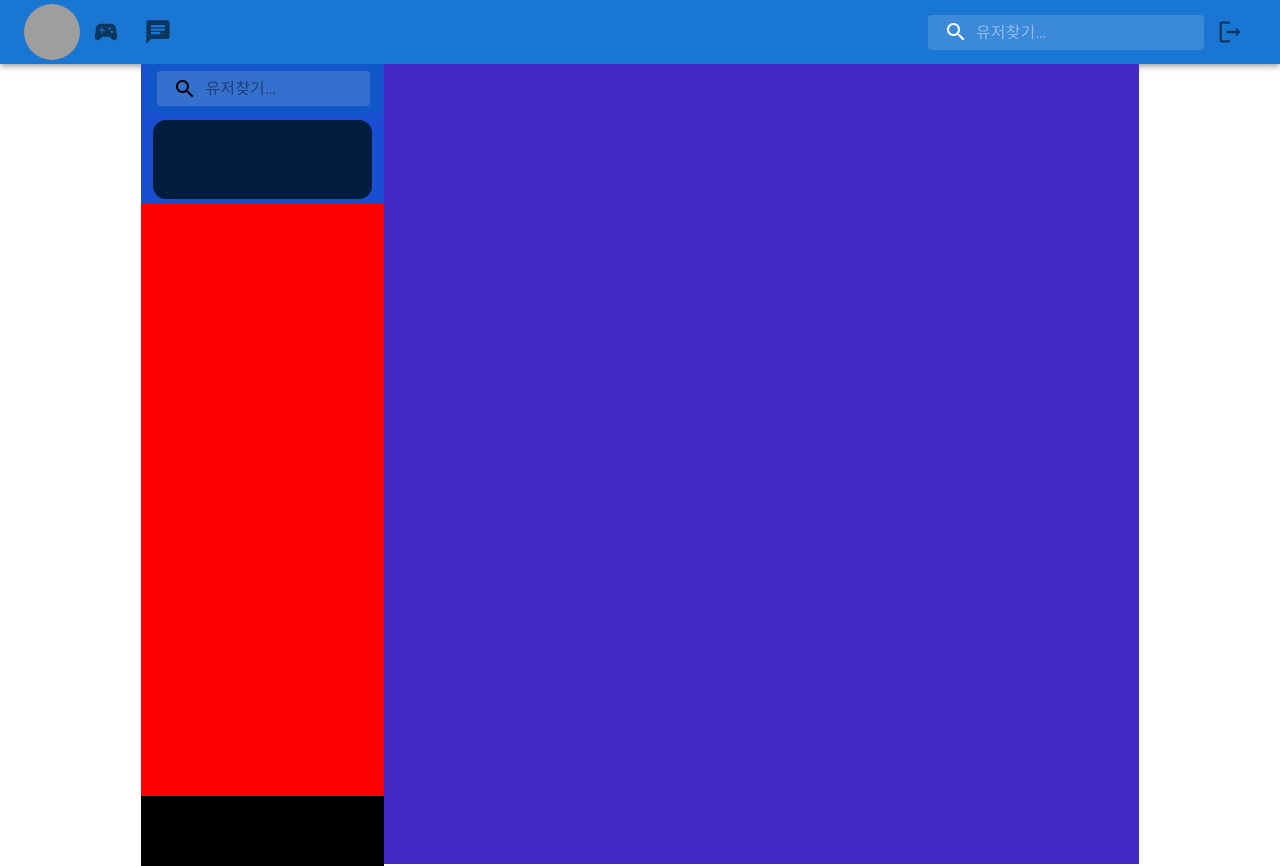
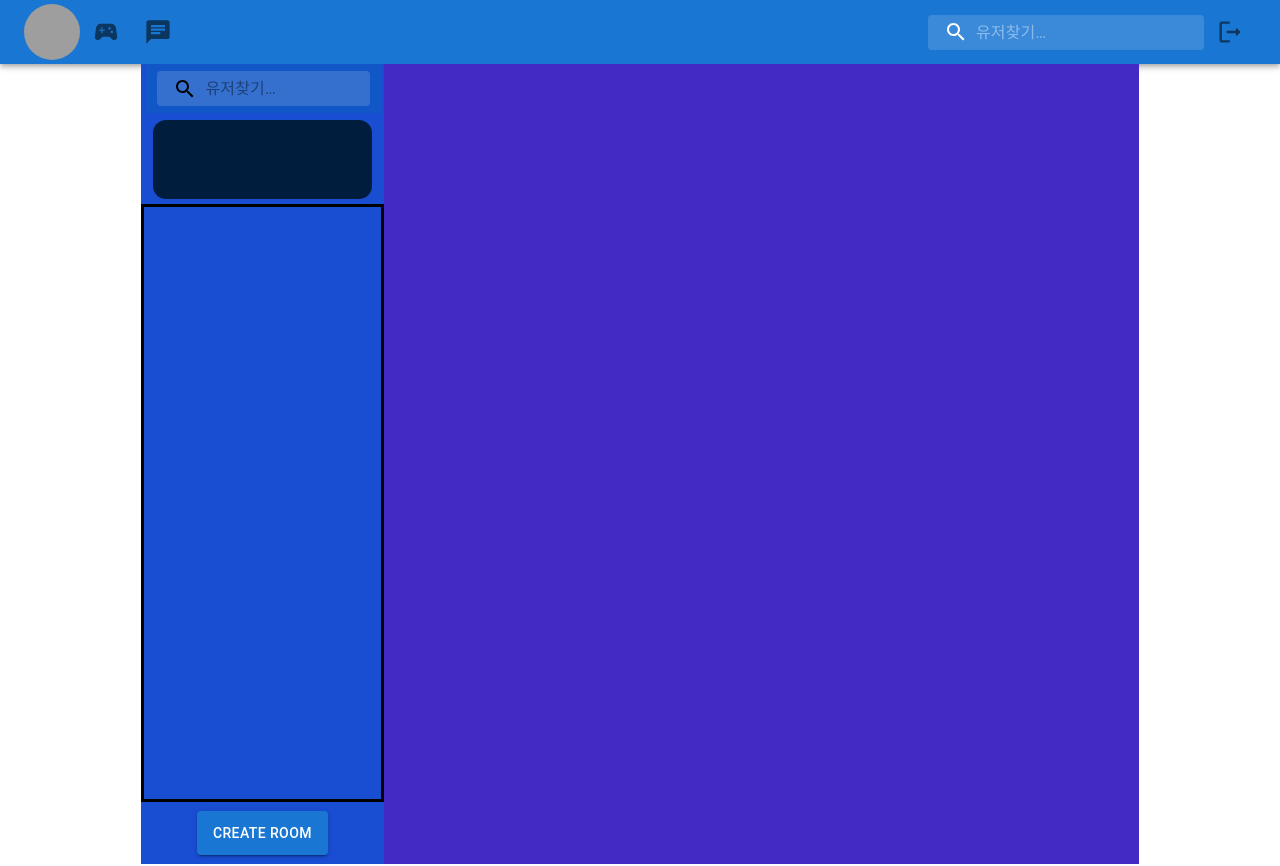
Before and after one commit to Dream-Transcendence/ft_transcendence, a React (Create React App) app in the folder packages/client/: page /chatRoom in a window 1280 px wide. Built offline with nearby package versions, Linux system fonts and the light colour scheme; grey boxes are pictures that could not be loaded.

Commit message:
✨ feat(client/modules): make create chat room button module
방 생성하기 버튼으로 구성된 방만들기 모듈생성

```diff
--- a/packages/client/src/modules/ChatSidebar/AsideCreateChatRoom.tsx
+++ b/packages/client/src/modules/ChatSidebar/AsideCreateChatRoom.tsx
@@ -1,12 +1,28 @@
+import { Button } from '@mui/material';
 import { styled } from '@mui/material/styles';
 
 const CreateChatRoomLayout = styled('div')(({ theme }) => ({
-  backgroundColor: 'black',
-  height: '8.8%', //부모의 컴포넌트 크기가 남아 있는만큼만 하고 싶은데 못찾았다 찾아서 바꿔야지
+  backgroundColor: '',
+  height: '7.89%', //부모의 컴포넌트 크기가 남아 있는만큼만 하고 싶은데 못찾았다 찾아서 바꿔야지
+  display: 'flex',
+  justifyContent: 'center',
+  alignItems: 'center',
+}));
+
+const AsideButtonBox = styled('div')(({ theme }) => ({
+  height: '70%',
+  display: 'flex',
+  flexDirection: 'row',
 }));
 
 function AisdeCreateChatRoomModule() {
-  return <CreateChatRoomLayout></CreateChatRoomLayout>;
+  return (
+    <CreateChatRoomLayout>
+      <AsideButtonBox>
+        <Button variant="contained">Create room</Button>
+      </AsideButtonBox>
+    </CreateChatRoomLayout>
+  );
 }
 
 export default AisdeCreateChatRoomModule;
--- a/packages/client/src/modules/ChatSidebar/AsideCurrentChatRoom.tsx
+++ b/packages/client/src/modules/ChatSidebar/AsideCurrentChatRoom.tsx
@@ -8,7 +8,7 @@ const CurrentChatRoomLayout = styled('div')(({ theme }) => ({
 
 const CurrentChatRoomBox = styled('div')(({ theme }) => ({
   marginTop: '3%',
-  marginBottom: '3%',
+  marginBottom: '4%',
   height: '87%',
   width: '90%',
   borderRadius: '13px',
--- a/packages/client/src/modules/ChatSidebar/AsidefriendList.tsx
+++ b/packages/client/src/modules/ChatSidebar/AsidefriendList.tsx
@@ -2,7 +2,7 @@ import { styled } from '@mui/material/styles';
 
 const AsideFriendListLayout = styled('div')(({ theme }) => ({
   height: '74%', //분명 %는 상위 컴포넌트기준이라고 한 글을 본것 같은데 중간에서하니 삐져나온다 아마%가 맞긴한데 위치가 움직이면 삐져나오나보다
-  backgroundColor: 'red',
+  border: 'solid black',
 }));
 
 function AsideFriendListModule() {
```
